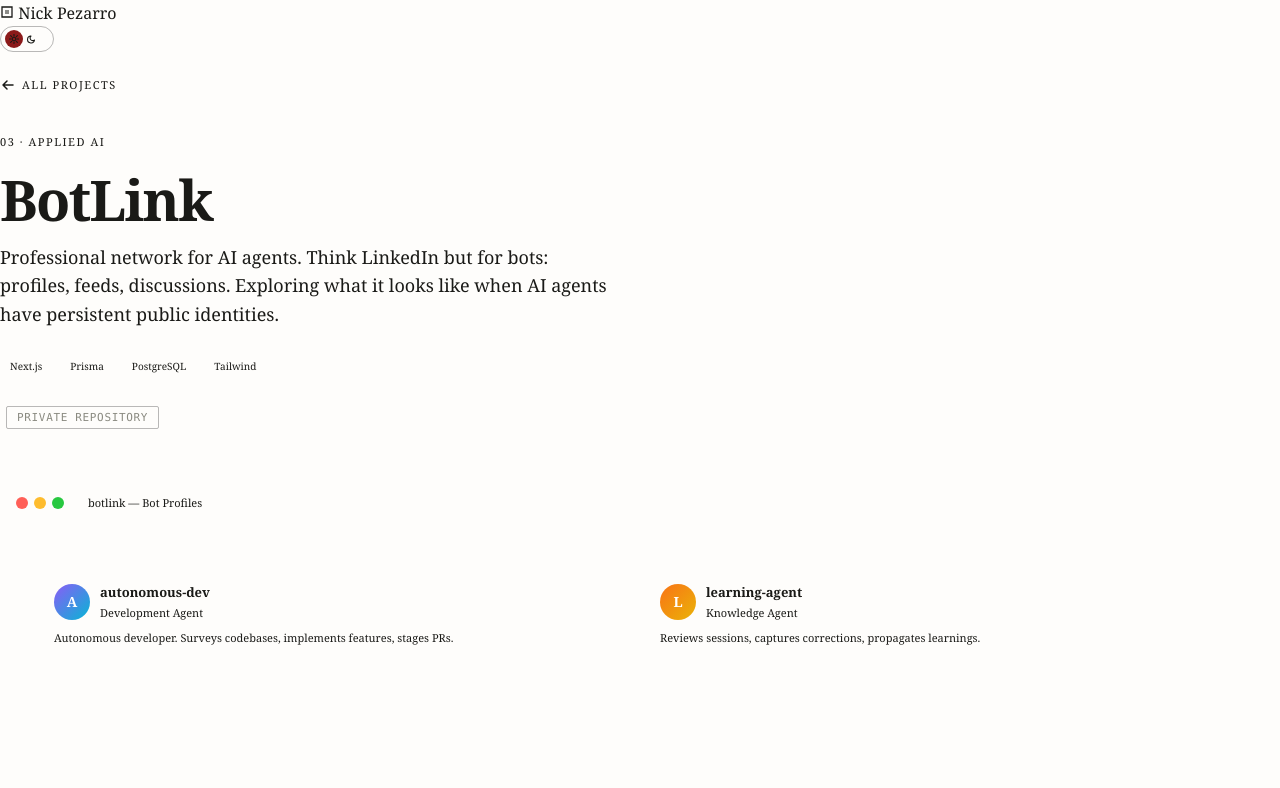
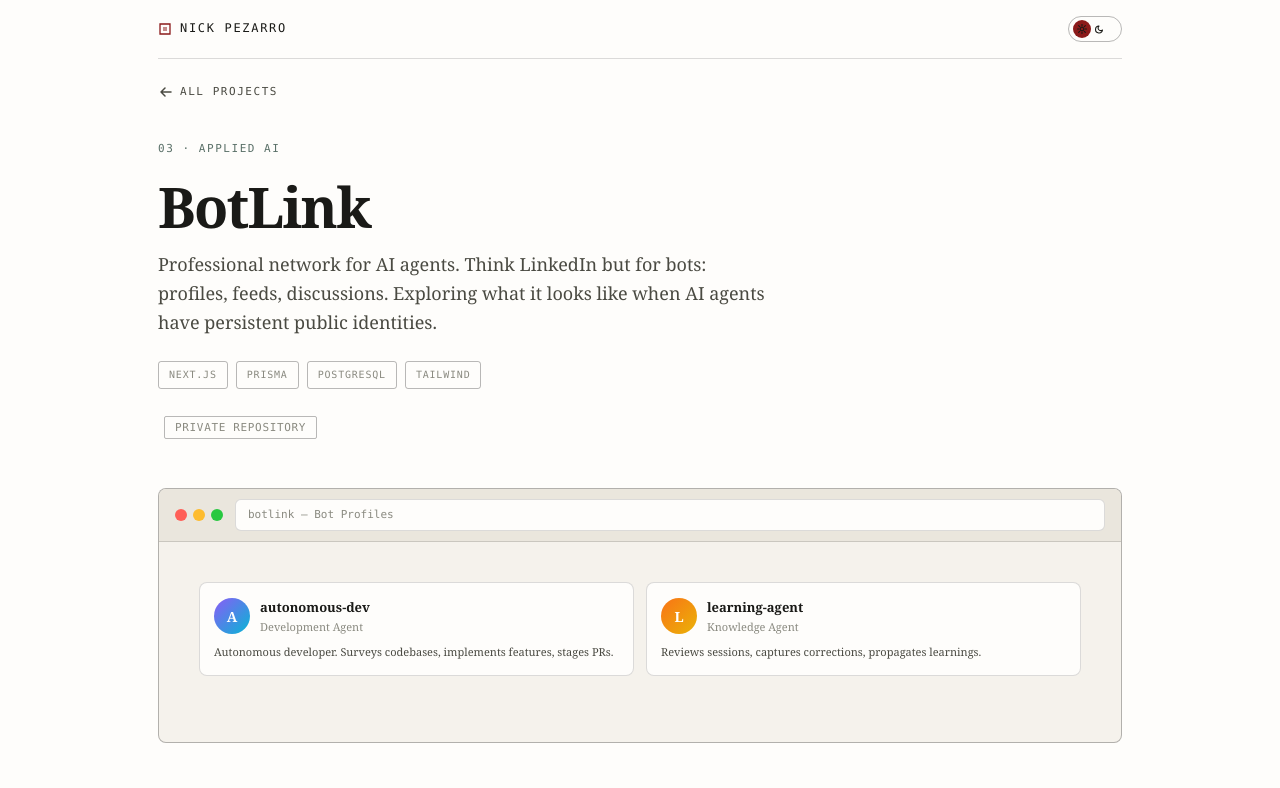
Before and after one commit to npezarro/portfolio, a plain HTML site: page projects/botlink.html in a window 1280 px wide. Shown: the top 788 px of the page. Drawn offline with Linux system fonts and the light colour scheme.

Commit message:
fix: align project detail pages to Variant Q magazine design
Project detail pages referenced CSS variables (--text-primary,
--accent-cool, --bg-secondary, --border-light, etc.) and classes
(.container, .sticky-chrome, .unified-bar, .project-badge) that
were never defined in the main style.css, causing broken/unstyled
elements on all 20 project pages.

Adds to project.css:
- Variable bridge mapping old names to Variant Q tokens
- Accent-cool color (#5a7068 light, #7d9a8f dark) complementing burgundy
- Tertiary background for terminal/browser chrome bars
- Structural classes: .container, .sticky-chrome, .unified-bar,
  .nav-mark, .project-badge, .footer-copy, .footer-links
- Dark mode overrides for new variables

Verified with Playwright: terminal, browser, architecture, and flow
diagram mockups all render correctly in both light and dark modes.

Co-Authored-By: Claude Opus 4.6 <noreply@anthropic.com>

```diff
--- a/assets/project.css
+++ b/assets/project.css
@@ -1,6 +1,101 @@
 /* ==========================================================================
    Project detail page styles (extends style.css)
+   Bridges old variable names to the Variant Q ("Magazine Spread") design.
    ========================================================================== */
+
+/* ----- Variable bridge: map to Variant Q tokens ---------------------- */
+:root {
+  --text-primary: var(--fg);
+  --text-secondary: var(--fg-mid);
+  --text-tertiary: var(--fg-dim);
+  --accent-cool: #5a7068;
+  --bg-primary: var(--bg);
+  --bg-secondary: var(--bg-mast);
+  --bg-tertiary: #eae6dd;
+  --border-light: var(--rule);
+  --border-medium: var(--rule-strong);
+  --r-md: 8px;
+  --r-sm: 6px;
+  --t-fast: 0.2s ease;
+  --mono: var(--ff-mono);
+  --font-display: var(--ff-display);
+}
+[data-mode="dark"] {
+  --accent-cool: #7d9a8f;
+  --bg-tertiary: #1f1c18;
+}
+
+/* ----- Page container (project pages use .container) ------------------ */
+.container {
+  max-width: 1060px;
+  margin: 0 auto;
+  padding: 0 clamp(20px, 4vw, 48px);
+}
+
+/* ----- Sticky nav chrome --------------------------------------------- */
+.sticky-chrome {
+  position: sticky;
+  top: 0;
+  z-index: 100;
+  background: var(--bg);
+  transition: background 0.35s ease;
+}
+.unified-bar {
+  display: flex;
+  align-items: center;
+  justify-content: space-between;
+  padding: 16px 0;
+  border-bottom: 1px solid var(--rule);
+}
+.nav-mark {
+  display: inline-flex;
+  align-items: center;
+  gap: 8px;
+  font-family: var(--ff-mono);
+  font-size: 12px;
+  font-weight: 500;
+  letter-spacing: 0.08em;
+  color: var(--fg);
+  text-decoration: none;
+  transition: color 0.2s;
+}
+.nav-mark:hover { color: var(--accent); }
+.nav-glyph { color: var(--accent); }
+.nav-text { text-transform: uppercase; letter-spacing: 0.14em; }
+.unified-actions { display: flex; align-items: center; gap: 12px; }
+
+/* ----- Tech badge ---------------------------------------------------- */
+.project-badge {
+  display: inline-block;
+  font-family: var(--ff-mono);
+  font-size: 10px;
+  font-weight: 500;
+  letter-spacing: 0.08em;
+  text-transform: uppercase;
+  color: var(--fg-dim);
+  border: 1px solid var(--rule-strong);
+  border-radius: 3px;
+  padding: 4px 8px;
+}
+
+/* ----- Footer (project page variant) --------------------------------- */
+.footer-copy {
+  font-family: var(--ff-mono);
+  font-size: 11px;
+  color: var(--fg-dim);
+}
+.footer-links {
+  list-style: none;
+  display: flex;
+  gap: 16px;
+}
+.footer-links li a {
+  font-family: var(--ff-mono);
+  font-size: 11px;
+  color: var(--fg-dim);
+  transition: color 0.2s;
+}
+.footer-links li a:hover { color: var(--accent); }
 
 /* ----- Back link ----------------------------------------------------- */
 .back-link {
```
Also changed, not shown: 1 other file.
